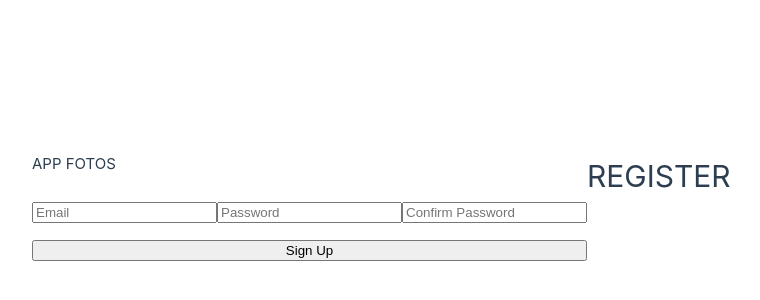
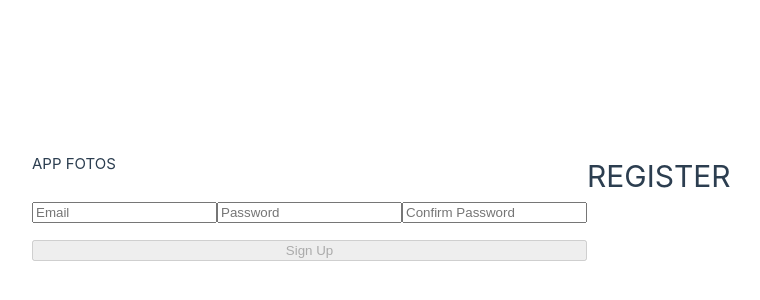
Before and after one commit to manumazzei/editor-de-fotos, a Vue app: page /register in a window 1280 px wide. Shown: the part 194-494 px from the top of the page, without its empty margins (53-813 px from the left). Built offline with nearby package versions, Linux system fonts and the light colour scheme.

Commit message:
Ajustes das funções

```diff
--- a/src/modules/auth/views/Register.vue
+++ b/src/modules/auth/views/Register.vue
@@ -11,7 +11,7 @@ const router = useRouter();
 const email = ref("");
 const password = ref("");
 
-const passwordtest = ref("");
+const passwordTest = ref("");
 const passwordType = ref ("password")
 
 async function handleSignUp() {
@@ -24,7 +24,7 @@ async function handleSignUp() {
 }
 
 const confirmPassword = computed(() => {
-  return password.value === passwordtest.value;
+  password.value === passwordTest.value;
 });
 
 const showPassword = () => {
@@ -49,7 +49,7 @@ const showPassword = () => {
       />
 
       <input
-        v-model="passwordtest"
+        v-model="passwordTest"
         :type="passwordType"
         required
         placeholder="Confirm Password"
```
